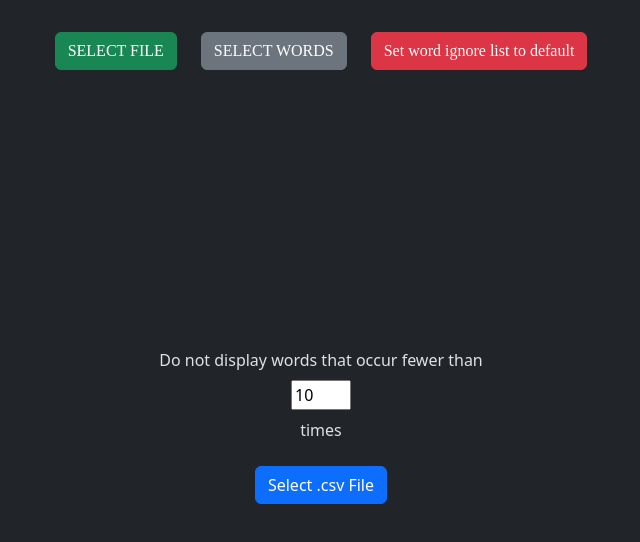
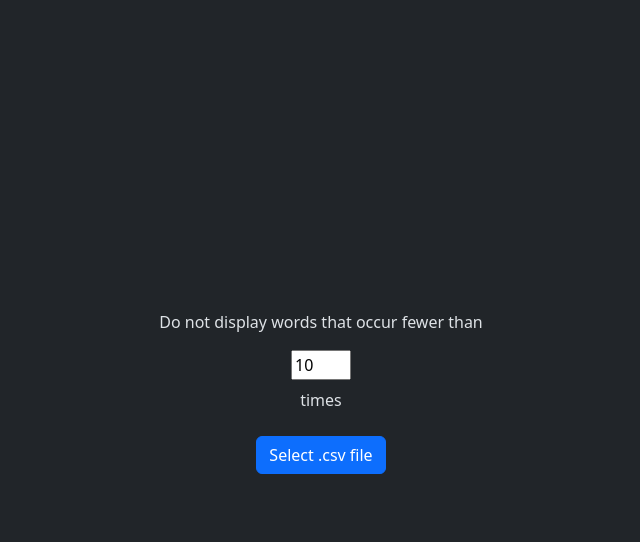
Before and after one commit to Osorkon21/csv-survey-reader, a React (Vite) app: page /select in a window 1280 px wide. Shown: the top 542 px of the page, without its empty margins (319-959 px from the left). Built offline with nearby package versions, Linux system fonts and the light colour scheme.

Commit message:
More UI/UX upgrades

```diff
--- a/package.json
+++ b/package.json
@@ -11,11 +11,13 @@
     "preview": "vite preview"
   },
   "dependencies": {
+    "@types/uuid": "^9.0.8",
     "bootstrap": "^5.3.2",
     "electron-store": "^8.1.0",
     "react": "^18.2.0",
     "react-dom": "^18.2.0",
-    "react-router-dom": "^6.22.0"
+    "react-router-dom": "^6.22.0",
+    "uuid": "^9.0.1"
   },
   "devDependencies": {
     "@types/react": "^18.2.21",
--- a/src/App.tsx
+++ b/src/App.tsx
@@ -28,6 +28,8 @@ export default function App() {
   const [wordCountCutoff, setWordCountCutoff] = useState(10);
   const [ignoreFile, setIgnoreFile] = useState<IgnoreParams[]>([]);
   const [searchWords, setSearchWords] = useState<SearchWord[]>([]);
+  const [displaySelectNew, setDisplaySelectNew] = useState(false);
+  const [displaySelectWords, setDisplaySelectWords] = useState(false);
 
   async function setDefaultIgnoreFile() {
     await window.api.setToStore("ignore-file", defaultIgnoreFile)
@@ -53,17 +55,23 @@ export default function App() {
 
   return (
     <HashRouter>
-      <div>
-        <Header
-          setDefaultIgnoreFile={setDefaultIgnoreFile}
-        ></Header>
-      </div>
+
+      {content && (
+        <div>
+          <Header
+            displaySelectNew={displaySelectNew}
+            displaySelectWords={displaySelectWords}
+          ></Header>
+        </div>
+      )}
 
       <Routes>
         <Route path="/" element={<LandingPage
           setContent={setContent}
           wordCountCutoff={wordCountCutoff}
           setWordCountCutoff={setWordCountCutoff}
+          setDisplaySelectNew={setDisplaySelectNew}
+          setDisplaySelectWords={setDisplaySelectWords}
         />} />
         <Route path="/select" element={<SelectPage
           content={content}
@@ -72,10 +80,14 @@ export default function App() {
           setIgnoreFile={setIgnoreFile}
           searchWords={searchWords}
           setSearchWords={setSearchWords}
+          setDisplaySelectNew={setDisplaySelectNew}
+          setDisplaySelectWords={setDisplaySelectWords}
         />} />
         <Route path="/display" element={<DisplayPage
           searchWords={searchWords}
           setSearchWords={setSearchWords}
+          setDisplaySelectNew={setDisplaySelectNew}
+          setDisplaySelectWords={setDisplaySelectWords}
         />} />
       </Routes>
     </HashRouter>
--- a/src/components/Header.tsx
+++ b/src/components/Header.tsx
@@ -1,15 +1,26 @@
 type HeaderProps = {
-  setDefaultIgnoreFile: () => Promise<void>
+  displaySelectNew: boolean
+  displaySelectWords: boolean
 }
 
-export default function Header({ setDefaultIgnoreFile }: HeaderProps) {
+export default function Header({ displaySelectNew, displaySelectWords }: HeaderProps) {
   return (
-    <div className="d-flex justify-content-between gap-4">
-      <button className="btn btn-success" style={{ fontFamily: "Helvetica serif" }} onClick={() => window.location.href = "#/"}>SELECT FILE</button>
+    <div style={{ width: "400px", minWidth: "400px", maxWidth: "400px", margin: "auto" }}>
+      <div className="d-flex justify-content-between gap-4 w-100">
 
-      <button className="btn btn-secondary" style={{ fontFamily: "Helvetica serif" }} onClick={() => window.location.href = "#/select"}>SELECT WORDS</button>
+        {displaySelectNew && (
+          <button className="btn btn-success" style={{ fontFamily: "Helvetica" }} onClick={() => window.location.href = "#/"}>Select new .csv</button>
+        )}
 
-      <button className="btn btn-danger" style={{ fontFamily: "Helvetica serif" }} onClick={() => setDefaultIgnoreFile()}>Set word ignore list to default</button>
+        {displaySelectWords && (
+          <>
+            <div></div>
+            <button className="btn btn-secondary" style={{ fontFamily: "Helvetica" }} onClick={() => window.location.href = "#/select"}>Select Words</button>
+          </>
+        )}
+
+        {/* <button className="btn btn-danger" style={{ fontFamily: "Helvetica" }} onClick={() => setDefaultIgnoreFile()}>Restore Default Ignore List</button> */}
+      </div>
     </div>
   )
 }
--- a/src/pages/DisplayPage.tsx
+++ b/src/pages/DisplayPage.tsx
@@ -1,11 +1,14 @@
 import { useEffect } from "react"
+import { v4 as uuidv4 } from 'uuid';
 
 interface DisplayProps {
   searchWords: SearchWord[]
   setSearchWords: React.Dispatch<React.SetStateAction<SearchWord[]>>
+  setDisplaySelectNew: React.Dispatch<React.SetStateAction<boolean>>
+  setDisplaySelectWords: React.Dispatch<React.SetStateAction<boolean>>
 }
 
-export default function DisplayPage({ searchWords, setSearchWords }: DisplayProps) {
+export default function DisplayPage({ searchWords, setSearchWords, setDisplaySelectNew, setDisplaySelectWords }: DisplayProps) {
   function getRandomColor() {
     var letters = '0123456789ABCDEF';
     var color = '#';
@@ -23,20 +26,28 @@ export default function DisplayPage({ searchWords, setSearchWords }: DisplayProp
     setSearchWords([...searchWords])
   }
 
-  function capitalizeSearchWords(word: string, response: string) {
-    let re = new RegExp(`\\b${word}\\b`, "gi");
-
-    return response.replace(re, word.toUpperCase());
+  function getHighlightedText(text: string, highlight: string) {
+    const parts = text.split(new RegExp(`\\b(${highlight})\\b`, 'gi'));
+    return <span>{parts.map(part => part.toLowerCase() === highlight.toLowerCase() ? <mark key={uuidv4()}>{part}</mark> : part)}</span>;
   }
 
   useEffect(() => {
     if (searchWords) {
       sortSearchWords();
     }
+
+    setDisplaySelectNew(true);
+    setDisplaySelectWords(true);
   }, [])
 
   return (
     <>
+      {!searchWords.length && (
+        <div className="mt-5 text-danger">
+          No words selected. Go to "Select Words" and check boxes next to words you want to search for.
+        </div>
+      )}
+
       {searchWords.map(searchWord => (
         <div key={searchWord.word}>
           <h1 className="mt-4">Responses for "{searchWord.word}"</h1>
@@ -46,9 +57,7 @@ export default function DisplayPage({ searchWords, setSearchWords }: DisplayProp
             {searchWord.data.map((wordData, index) => (
               <div key={wordData.response}>
                 <div className="text-start text-info p-2">Question: <span className="fst-italic">{wordData.question}</span></div>
-
-                {/* highlight search words somehow... */}
-                <div className=" text-start p-2">Response: {capitalizeSearchWords(searchWord.word, wordData.response)}</div>
+                <div className=" text-start p-2">Response: {getHighlightedText(wordData.response, searchWord.word)}</div>
 
                 {index !== searchWord.data.length - 1 && (
                   <div style={{ border: `1px solid white` }}></div>
--- a/src/pages/LandingPage.tsx
+++ b/src/pages/LandingPage.tsx
@@ -1,15 +1,19 @@
-import { useState } from "react";
+import { useState, useEffect } from "react";
 
 interface LandingProps {
   setContent: React.Dispatch<React.SetStateAction<string>>
   wordCountCutoff: number
   setWordCountCutoff: React.Dispatch<React.SetStateAction<number>>
+  setDisplaySelectNew: React.Dispatch<React.SetStateAction<boolean>>
+  setDisplaySelectWords: React.Dispatch<React.SetStateAction<boolean>>
 }
 
-export default function LandingPage({ setContent, wordCountCutoff, setWordCountCutoff }: LandingProps) {
+export default function LandingPage({ setContent, wordCountCutoff, setWordCountCutoff, setDisplaySelectNew, setDisplaySelectWords }: LandingProps) {
   const [submitError, setSubmitError] = useState("");
 
-  async function handleButtonClick() {
+  async function handleButtonClick(e: any) {
+    e.preventDefault();
+
     const filePath = await window.api.openFile();
 
     if (filePath) {
@@ -30,15 +34,23 @@ export default function LandingPage({ setContent, wordCountCutoff, setWordCountC
     setWordCountCutoff(e.target.value);
   }
 
+  useEffect(() => {
+    setDisplaySelectNew(false);
+    setDisplaySelectWords(true);
+  }, [])
+
   return (
     <>
-      <div className="d-flex flex-column justify-content-center align-items-center gap-2" style={{ height: "99%" }}>
+      <div className="d-flex flex-column justify-content-center align-items-center" style={{ height: "99%" }}>
 
-        <label htmlFor="word-cutoff">Do not display words that occur fewer than</label>
-        <input type="number" value={wordCountCutoff} id="word-cutoff" style={{ width: "60px" }} onChange={handleInputChange}></input>
-        <p>times</p>
+        <form className="d-flex flex-column align-items-center gap-2" onSubmit={handleButtonClick}>
+          <label htmlFor="word-cutoff">Do not display words that occur fewer than</label>
+          <input className="mt-2" type="number" value={wordCountCutoff} id="word-cutoff" style={{ width: "60px" }} onChange={handleInputChange}></input>
+          <p>times</p>
 
-        <button className="btn btn-primary" onClick={handleButtonClick}>Select .csv File</button>
+          <button className="btn btn-primary" type="button" onClick={handleButtonClick}>Select .csv file</button>
+        </form>
+
         <div className='text-danger mt-2'>{submitError}</div>
       </div>
     </>
--- a/src/pages/SelectPage.tsx
+++ b/src/pages/SelectPage.tsx
@@ -9,9 +9,11 @@ interface SelectProps {
   setIgnoreFile: React.Dispatch<React.SetStateAction<IgnoreParams[]>>
   searchWords: SearchWord[]
   setSearchWords: React.Dispatch<React.SetStateAction<SearchWord[]>>
+  setDisplaySelectNew: React.Dispatch<React.SetStateAction<boolean>>
+  setDisplaySelectWords: React.Dispatch<React.SetStateAction<boolean>>
 }
 
-export default function SelectPage({ content, wordCountCutoff, ignoreFile, setIgnoreFile, searchWords, setSearchWords }: SelectProps) {
+export default function SelectPage({ content, wordCountCutoff, ignoreFile, setIgnoreFile, searchWords, setSearchWords, setDisplaySelectNew, setDisplaySelectWords }: SelectProps) {
 
   /** question index */
   interface Question {
@@ -44,7 +46,6 @@ export default function SelectPage({ content, wordCountCutoff, ignoreFile, setIg
   const [wordMap, setWordMap] = useState(new Map<string, WordData>());
   const [display, setDisplay] = useState(false);
   const [defaultWordMap, setDefaultWordMap] = useState(new Map<string, WordData>());
-  const [noFileSelected, setNoFileSelected] = useState("");
 
   // question index, question
   const [questionMap, setQuestionMap] = useState(new Map<number, string>());
@@ -349,9 +350,6 @@ export default function SelectPage({ content, wordCountCutoff, ignoreFile, setIg
     if (content !== "") {
       processContent(content);
     }
-    else {
-      setNoFileSelected("NO .CSV FILE SELECTED")
-    }
   }, [content])
 
   useEffect(() => {
@@ -368,30 +366,28 @@ export default function SelectPage({ content, wordCountCutoff, ignoreFile, setIg
   useEffect(() => {
     if (searchWords.length)
       setSearchWords([]);
+
+    setDisplaySelectNew(true);
+    setDisplaySelectWords(false);
   }, [])
 
   return (
     <div className="d-flex flex-column justify-content-center align-items-center gap-2">
-      {!display && (
-        <p className="text-danger mt-5">
-          {noFileSelected}
-        </p>
-      )}
 
       {display && (
         <div className="mt-2" style={{ width: "60vw" }}>
-          <button className="btn btn-primary" type="button" onClick={() => window.location.href = "#/display"}>Display responses containing selected words</button>
+          <button className="btn btn-primary" type="button" style={{ fontFamily: "Helvetica" }} onClick={() => window.location.href = "#/display"}>Show Selected Responses</button>
 
           <div className="d-flex justify-content-between mt-2">
             <div className="text-start" style={{ width: "47%" }}>
               Word count
             </div>
-            <div className="text-start" style={{ width: "25%" }}>
+            <div className="text-end" style={{ width: "25%" }}>
               Ignore for session
             </div>
-            <div className="text-end" style={{ width: "28%" }}>
+            {/* <div className="text-end" style={{ width: "28%" }}>
               Ignore permanently
-            </div>
+            </div> */}
           </div>
 
           {createWordList(wordMap).map(([word, data]) => {
@@ -410,9 +406,9 @@ export default function SelectPage({ content, wordCountCutoff, ignoreFile, setIg
                   <button type="button" onClick={() => addToIgnoreFile(word, false)}>Ignore</button>
                 </div>
 
-                <div className="d-flex align-items-center">
+                {/* <div className="d-flex align-items-center">
                   <button className="btn btn-danger" type="button" onClick={() => addToIgnoreFile(word, true)}>Ignore</button>
-                </div>
+                </div> */}
               </div>
             )
           })}
```
Also changed, not shown: src/utils/default-ignore-file.ts (+0 -13 lines), 1 other file (tests, documents, lock files or other folders).
